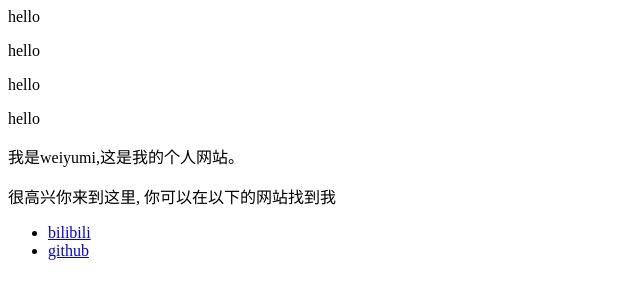
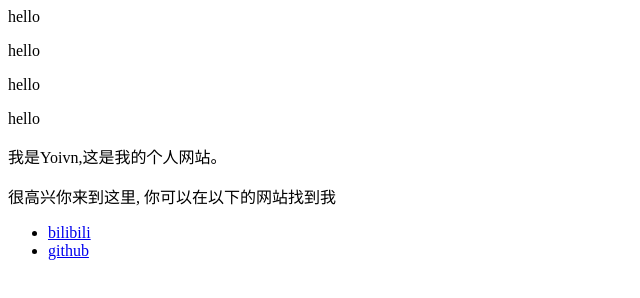
Before and after one commit to Yoivn/Yoivn.github.io, a plain HTML site: page index.html in a window 1280 px wide. Shown: the full height of the page, 0-640 px from the left. Drawn offline with Linux system fonts and the light colour scheme.

Commit message:
Update index.html

```diff
--- a/index.html
+++ b/index.html
@@ -6,7 +6,7 @@
   <p>hello</p>
   <p>hello</p>
   <p>hello</p>
-  <p>我是weiyumi,这是我的个人网站。 </p>
+  <p>我是Yoivn,这是我的个人网站。 </p>
   <p>很高兴你来到这里, 你可以在以下的网站找到我</p>
   <ul>
     <li> <a href="https://space.bilibili.com/178190934?spm_id_from=333.1007.0.0">bilibili</a> </li>
```
